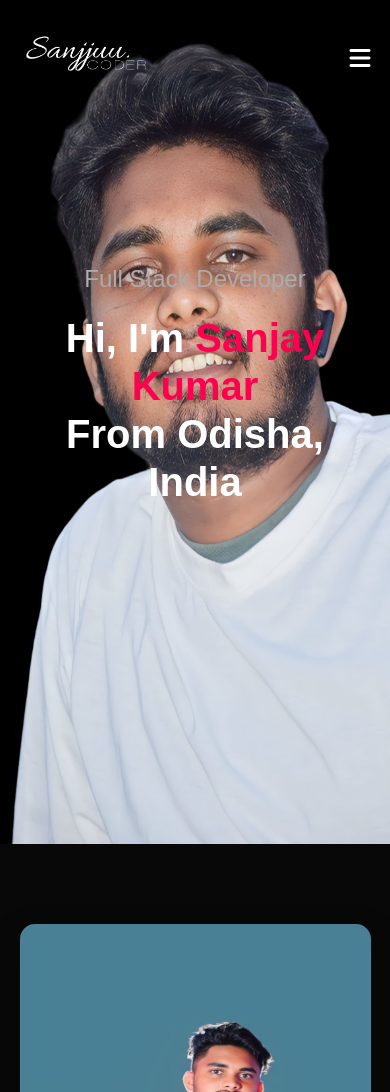
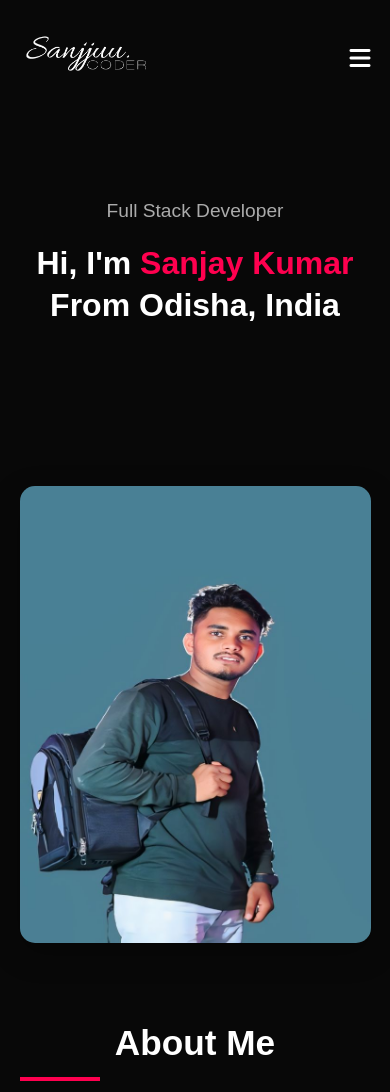
Before and after one commit to Sanjaykumar465/Personal-portfolio, a plain HTML site: page index.html in a window 390 px wide. Shown: the top 1092 px of the page. Drawn offline with Linux system fonts and the light colour scheme.

Commit message:
mobile view

```diff
--- a/style.css
+++ b/style.css
@@ -503,12 +503,34 @@ form textarea {
   }
 
   .header-text {
-    margin-top: 50%;
+    margin-top: 30%;
     text-align: center;
   }
 
+.header-text h1 {
+  font-size: 2.5rem;
+}
+
+  /* Simplified home page header - no background image */
+  #header {
+    background: var(--secondary-color); /* Solid dark background instead of image */
+    min-height: auto;
+    padding-bottom: 2rem;
+  }
+
+  .header-text {
+    margin-top: 5rem; /* Reduced from 30% */
+    text-align: center;
+    padding: 2rem 0;
+  }
+
+  .header-text p {
+    font-size: 1.2rem;
+  }
+
   .header-text h1 {
-    font-size: 2.5rem;
+    font-size: 2rem;
+    line-height: 1.3;
   }
 
   /* Show menu icons only on mobile */
@@ -543,13 +565,20 @@ form textarea {
     left: 2rem;
   }
 
-  .sub-title {
-    font-size: 2.5rem;
+  /* Keep about page image on mobile */
+  .about-col-1 {
+    display: block; /* Keep image visible */
+    flex: 1 1 100%;
+    margin-bottom: 2rem;
   }
 
-  .about-col-1,
   .about-col-2 {
     flex: 1 1 100%;
+    text-align: center;
+  }
+
+  .sub-title {
+    font-size: 2.2rem;
   }
 
   .tab-titles {
@@ -565,6 +594,11 @@ form textarea {
   .contact-right {
     flex: 1 1 100%;
     margin-bottom: 2rem;
+    text-align: center;
+  }
+
+  .social-icons {
+    justify-content: center;
   }
 }
 
```
